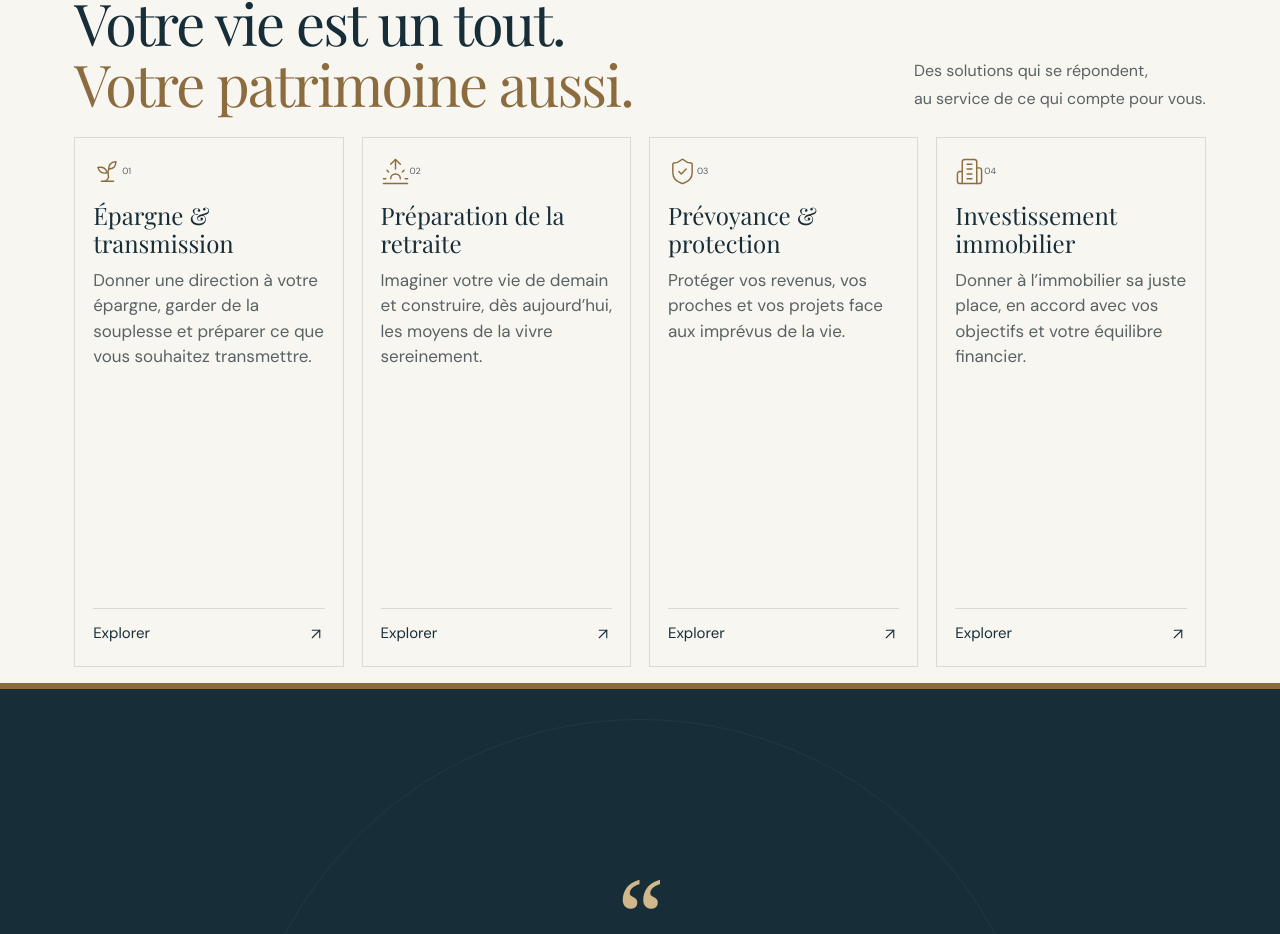
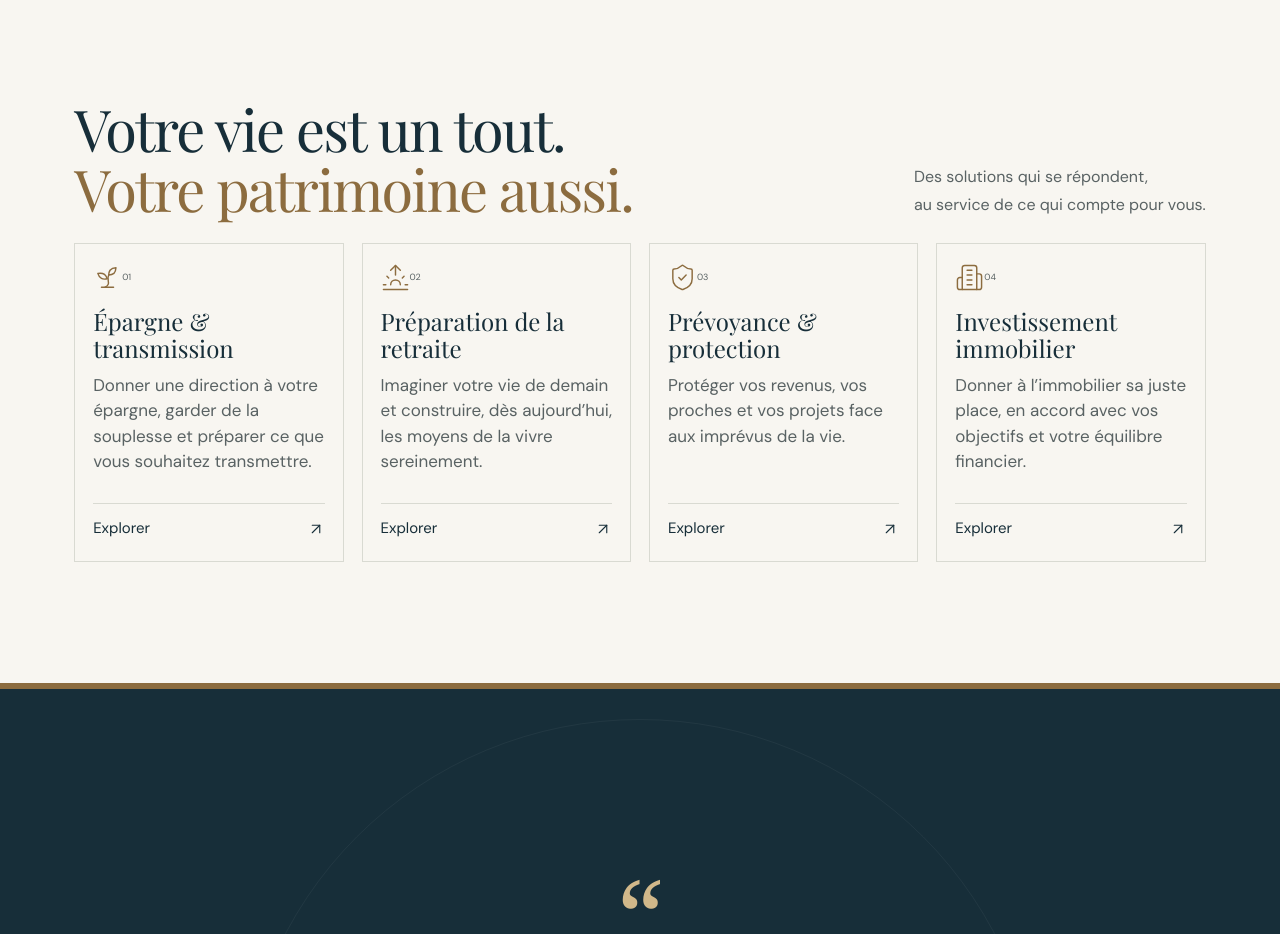
Before and after one commit to Lownheur/mael-verre-patrimoine, a React (Vite) app: page / in a window 1280 px wide. Shown: the part 1711-2645 px from the top of the page. Built offline with nearby package versions, Linux system fonts and the light colour scheme; a web font is replaced by a local one.

Commit message:
Center each screen as one block and shorten the desktop cards.
The title stays with its content in the middle of the page, and the expertise cards follow their text.

```diff
--- a/src/styles.css
+++ b/src/styles.css
@@ -3561,9 +3561,33 @@ section.page-scene:not(.contact-section) {
   padding-bottom: max(var(--scene-air), 22px) !important;
 }
 
+@media (min-width: 801px) {
+  section.page-scene.expertise .service-grid {
+    flex: 0 0 auto !important;
+    height: auto !important;
+    grid-template-rows: none !important;
+    overflow: visible;
+  }
+  section.page-scene.expertise .service-grid > div {
+    display: flex;
+    height: auto !important;
+    max-height: none !important;
+    min-height: 0 !important;
+  }
+  section.page-scene.expertise .service-card {
+    flex: 1 1 auto;
+    height: auto !important;
+    max-height: none !important;
+    min-height: 0 !important;
+  }
+  section.page-scene.expertise .card-bottom {
+    margin-top: auto;
+  }
+}
+
 @media (max-width: 800px) {
   section.page-scene:not(.contact-section):not(.quote-section) {
-    justify-content: flex-start !important;
+    justify-content: center !important;
   }
   section.page-scene.expertise .service-grid {
     flex: 0 0 auto !important;
```
